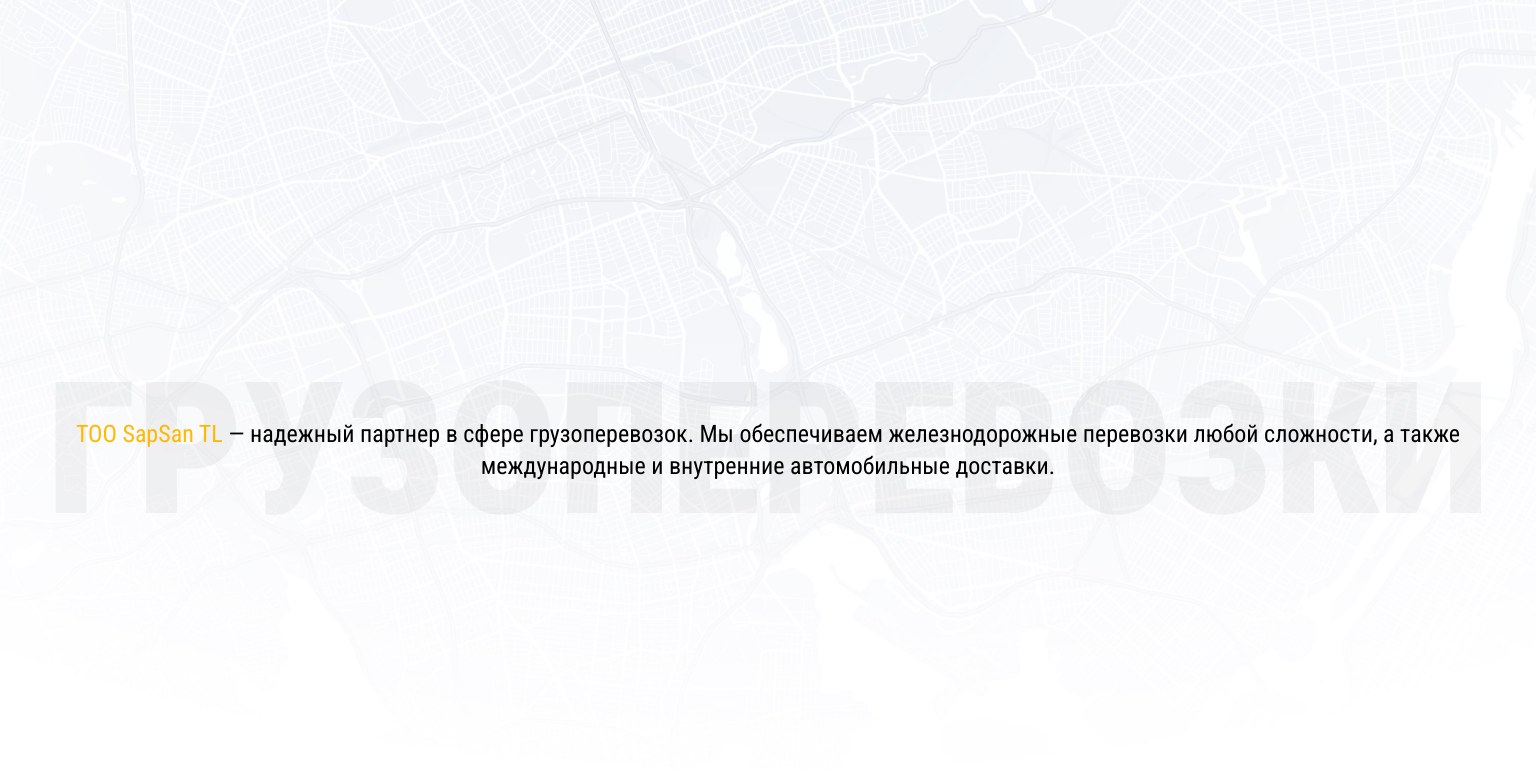
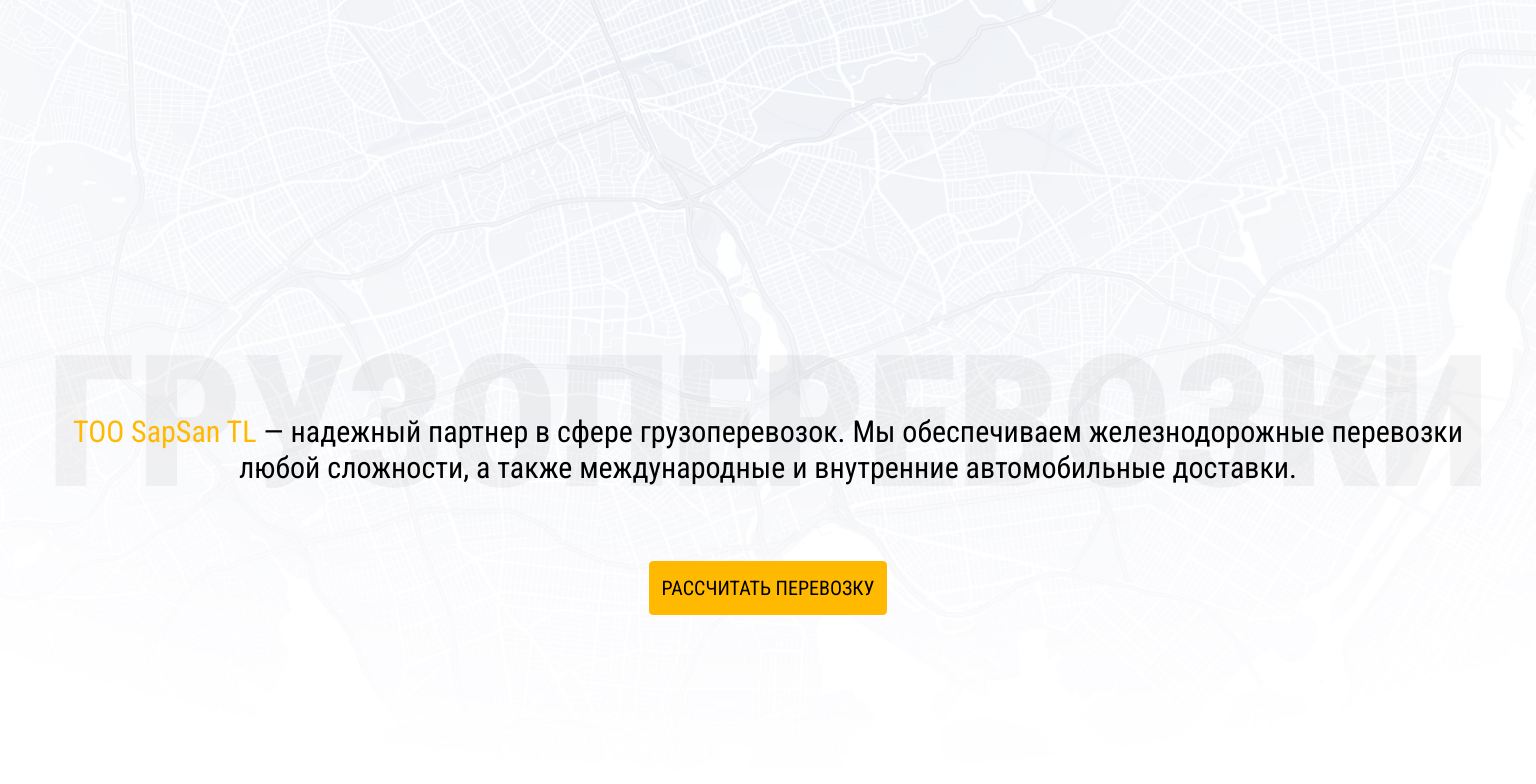
Before and after one commit to vlassov-i240288/toosapsan_frontend, a React (Vite) app: page / in a window 1536 px wide. Shown: the top 784 px of the page. Built offline with nearby package versions, Linux system fonts and the light colour scheme.

Commit message:
sections v.2

```diff
--- a/src/components/sections/header/Header.jsx
+++ b/src/components/sections/header/Header.jsx
@@ -13,10 +13,11 @@
     };
 
     return (
-        <header className="h-screen pt-[100px] flex items-center justify-center relative">
+        <header className="h-screen pt-[100px] flex flex-col items-center justify-center relative">
 
             <h1 className="heading_fon font-black text-[12vw] items-center justify-center">ГРУЗОПЕРЕВОЗКИ</h1>
-            <p className="absolute text-center text-2xl center"><span className="text-amber-400">TOO SapSan TL</span> — надежный партнер в сфере грузоперевозок. Мы обеспечиваем железнодорожные перевозки любой сложности, а также международные и внутренние автомобильные доставки.</p>
+            <p className="absolute text-center text-3xl center"><span className="text-amber-400">TOO SapSan TL</span> — надежный партнер в сфере грузоперевозок. Мы обеспечиваем железнодорожные перевозки любой сложности, а также международные и внутренние автомобильные доставки.</p>
+            <button className="uppercase rounded border bg-amber-400 text-black border-amber-400 transition duration-300 hover:brightness-90 p-3 cursor-pointer text-xl" onClick={() => setOpenModal(true)} >Рассчитать  перевозку</button>
 
             {/* <div className='flex flex-col gap-10 p-5'>
                 <div className="flex flex-col gap-10">
@@ -47,9 +48,9 @@
             </div> */}
 
             {/* модалка */}
-            {/* {openModal && (
+            {openModal && (
                 <AplicationModal onClose={() => setOpenModal(false)}/>
-            )} */}
+            )}
         </header>
     )
 }
--- a/src/index.css
+++ b/src/index.css
@@ -17,3 +17,10 @@
   padding-left: calc(50% - 900px);
   padding-right: calc(50% - 900px);
 }
+
+@media (min-width: 1440px) {
+  .center {
+    padding-left: calc(50% - 700px);
+    padding-right: calc(50% - 700px);
+  }
+}
```
